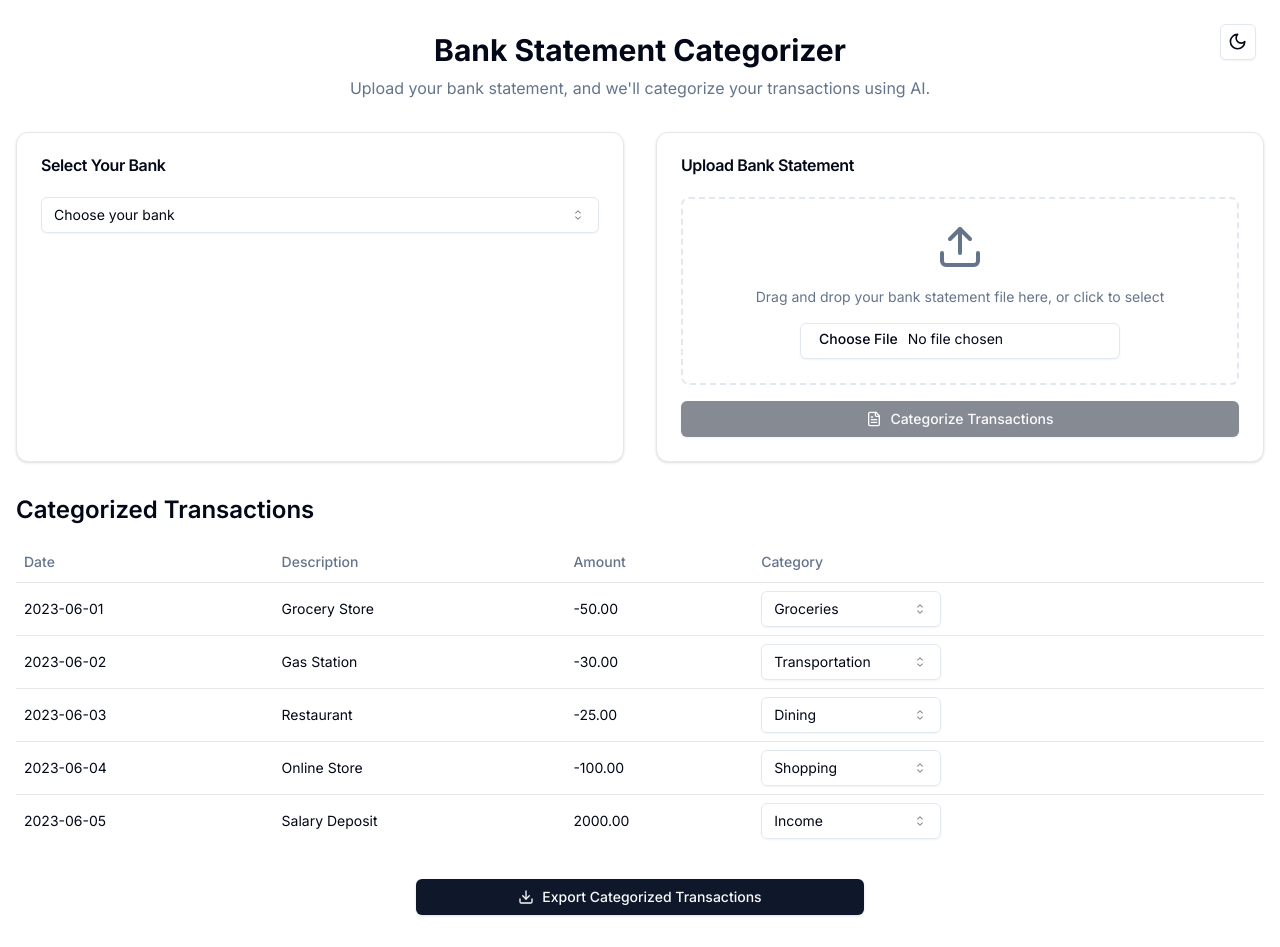
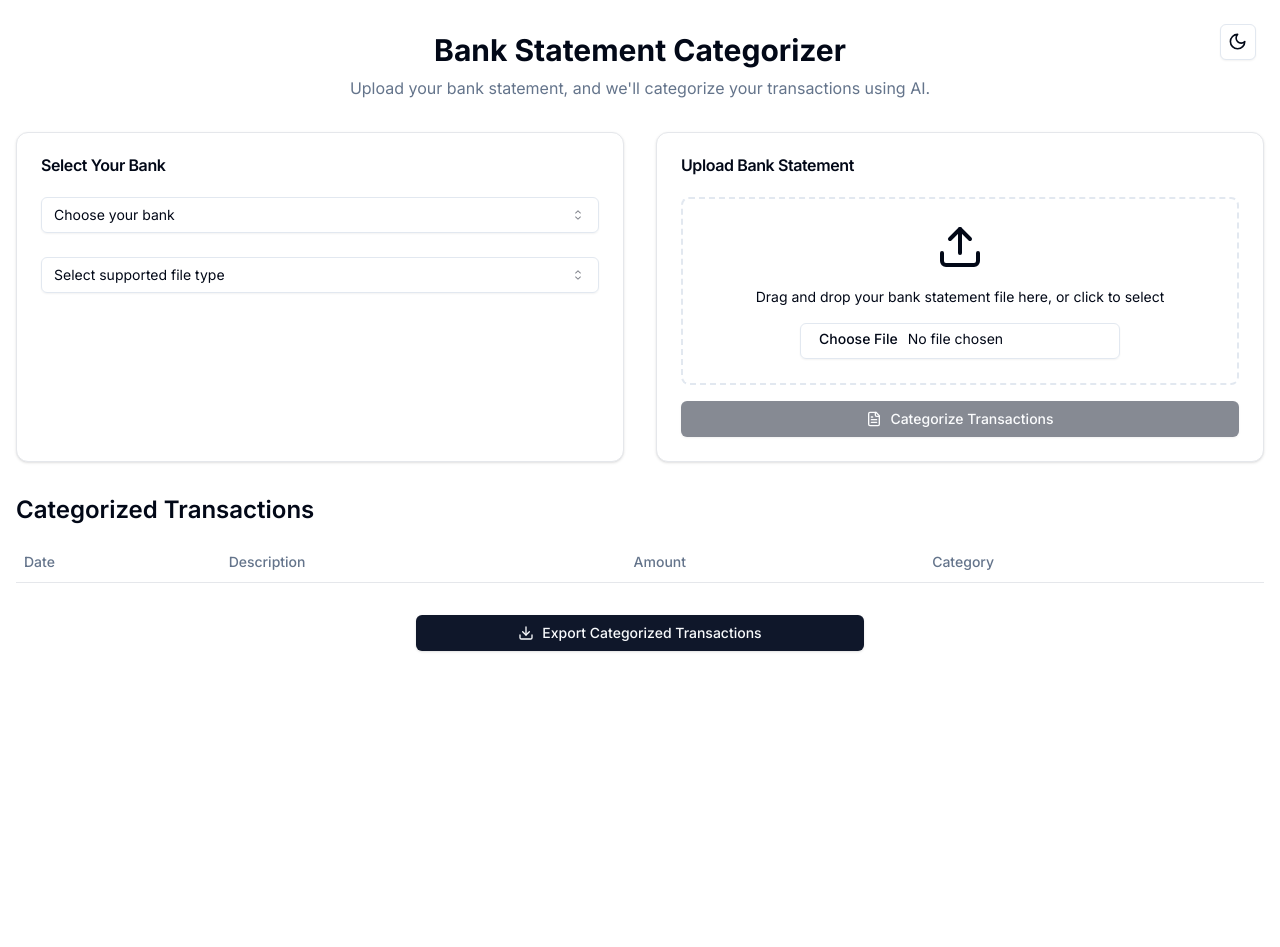
Before and after one commit to SyndicateGit/Bank2Excel, a Next.js app: page / in a window 1280 px wide. After the commit the page ends 800 px from the top, so only its background shows below. Built offline with nearby package versions, Linux system fonts and the light colour scheme.

Commit message:
Added csv parsing and convert to transaction[] model

```diff
--- a/package.json
+++ b/package.json
@@ -19,13 +19,16 @@
     "next-themes": "^0.3.0",
     "react": "^18",
     "react-dom": "^18",
+    "react-papaparse": "^4.4.0",
     "tailwind-merge": "^2.5.2",
-    "tailwindcss-animate": "^1.0.7"
+    "tailwindcss-animate": "^1.0.7",
+    "uuid": "^10.0.0"
   },
   "devDependencies": {
     "@types/node": "^20",
     "@types/react": "^18",
     "@types/react-dom": "^18",
+    "@types/uuid": "^10.0.0",
     "autoprefixer": "^10.4.20",
     "postcss": "^8.4.47",
     "tailwindcss": "^3.4.12",
--- a/src/app/page.tsx
+++ b/src/app/page.tsx
@@ -1,6 +1,6 @@
 "use client"
 
-import { useState, useEffect } from "react"
+import { useState } from "react"
 import { useTheme } from "next-themes"
 import { Button } from "@/components/ui/button"
 import { Input } from "@/components/ui/input"
@@ -8,35 +8,66 @@ import { Table, TableBody, TableCell, TableHead, TableHeader, TableRow } from "@
 import { Select, SelectContent, SelectItem, SelectTrigger, SelectValue } from "@/components/ui/select"
 import { Card, CardContent, CardHeader, CardTitle } from "@/components/ui/card"
 import { Upload, Download, FileText, Moon, Sun } from "lucide-react"
+import Papa from "papaparse";
+import { v4 as uuidv4 } from 'uuid';
 
-const initialTransactions = [
-  { id: 1, date: "2023-06-01", description: "Grocery Store", amount: -50.00, category: "Groceries" },
-  { id: 2, date: "2023-06-02", description: "Gas Station", amount: -30.00, category: "Transportation" },
-  { id: 3, date: "2023-06-03", description: "Restaurant", amount: -25.00, category: "Dining" },
-  { id: 4, date: "2023-06-04", description: "Online Store", amount: -100.00, category: "Shopping" },
-  { id: 5, date: "2023-06-05", description: "Salary Deposit", amount: 2000.00, category: "Income" },
-]
+import { defaultTransactions, Transaction } from "@/models/transaction"
 
 const categories = ["Groceries", "Transportation", "Dining", "Shopping", "Income", "Utilities", "Entertainment", "Other"]
 
 const banks = ["RBC"]
 
+const fileTypes = ["text/csv"]
+
+
 export default function BankStatementCategorizer() {
-  const [file, setFile] = useState<File | null>(null)
-  const [transactions, setTransactions] = useState(initialTransactions)
-  const [selectedBank, setSelectedBank] = useState<string | null>(null)
-  const { theme, setTheme } = useTheme()
-  const [mounted, setMounted] = useState(false)
+  const [file, setFile] = useState<File | null>(null);
+  const [transactions, setTransactions] = useState([] as Transaction[]);
+  const [selectedBank, setSelectedBank] = useState<string | null>(null);
+  const [selectedFileType, setSelectedFileType] = useState<string | null>(null);
+  const { theme, setTheme } = useTheme();
 
-  useEffect(() => {
-    setMounted(true)
-  }, [])
 
   const handleFileUpload = (event: React.ChangeEvent<HTMLInputElement>) => {
-    const uploadedFile = event.target.files?.[0]
-    if (uploadedFile) {
+    const uploadedFile = event.target.files?.[0];
+    if(!uploadedFile){
+      alert("Error uploading file.");
+      return
+    }
+    // Check file type matches selected file type
+    if(uploadedFile.type !== selectedFileType) {
+      alert("Invalid file type")
+      return
+    }
     setFile(uploadedFile)
-      // In a real application, you would process the file here
+    if(uploadedFile.type === "text/csv"){
+    // Parse the file and set transactions
+      Papa.parse(uploadedFile, {
+        header: true, // Skip header row in CSV
+        skipEmptyLines: true, // Skips last empty row
+        complete: function(results){
+          console.log(results.data);
+          // Expenses should only be from chequing account
+          const creditRows = (results.data as any[]).filter((row:any) => {
+            if(row['Account Type'] != 'Chequing') {
+              return false;
+            }
+            return true;
+          });
+
+          const creditTransactions = creditRows.map((row:any) => {
+            return {
+              id: uuidv4(),
+              date: row['Transaction Date'],
+              description: row['Description 1'] + ' ' + row['Description 2'],
+              amount: parseFloat(row['CAD$']),
+              category: undefined
+            }
+          })
+
+          setTransactions(creditTransactions);
+        }
+      })
     }
   }
 
@@ -45,12 +76,18 @@ export default function BankStatementCategorizer() {
     // In a real application, you might adjust file handling or processing based on the selected bank
   }
 
+  const handleFileTypeChange = (fileType: string) => {
+    setSelectedFileType(fileType)
+    // In a real application, you might adjust file handling or processing based on the selected file type
+  }
+
   const handleCategorize = () => {
     // In a real application, you would process the file and categorize transactions here
+    console.log(transactions);
     alert("Transactions categorized!")
   }
 
-  const handleCategoryChange = (transactionId: number, newCategory: string) => {
+  const handleCategoryChange = (transactionId: string, newCategory: string) => {
     setTransactions(transactions.map(t =>
       t.id === transactionId ? { ...t, category: newCategory } : t
     ))
@@ -82,10 +119,6 @@ export default function BankStatementCategorizer() {
     setTheme(theme === "dark" ? "light" : "dark")
   }
 
-  if (!mounted) {
-    return null
-  }
-
   return (
     <div className="container mx-auto px-4 py-8 bg-background text-foreground">
       <header className="flex justify-center items-center mb-8">
@@ -106,6 +139,7 @@ export default function BankStatementCategorizer() {
             <CardTitle>Select Your Bank</CardTitle>
           </CardHeader>
           <CardContent>
+            <div className="flex flex-col gap-6">
               <Select onValueChange={handleBankChange}>
                 <SelectTrigger className="w-full">
                   <SelectValue placeholder="Choose your bank" />
@@ -118,6 +152,19 @@ export default function BankStatementCategorizer() {
                   ))}
                 </SelectContent>
               </Select>
+              <Select onValueChange={handleFileTypeChange}>
+                <SelectTrigger className="w-full">
+                  <SelectValue placeholder="Select supported file type" />
+                </SelectTrigger>
+                <SelectContent>
+                  {fileTypes.map((file) => (
+                    <SelectItem key={file} value={file}>
+                      {file}
+                    </SelectItem>
+                  ))}
+                </SelectContent>
+              </Select>
+            </div>
           </CardContent>
         </Card>
 
@@ -127,8 +174,8 @@ export default function BankStatementCategorizer() {
           </CardHeader>
           <CardContent>
             <div className="flex flex-col items-center justify-center p-6 border-2 border-dashed rounded-lg border-border">
-              <Upload className="w-12 h-12 text-muted-foreground mb-4" />
-              <p className="text-sm text-muted-foreground mb-4 text-center">
+              <Upload className="w-12 h-12  mb-4" />
+              <p className="text-sm mb-4 text-center">
                 Drag and drop your bank statement file here, or click to select
               </p>
               <Input
@@ -142,7 +189,7 @@ export default function BankStatementCategorizer() {
             <Button
               className="w-full mt-4"
               onClick={handleCategorize}
-              disabled={!file || !selectedBank}
+              disabled={!file || !selectedBank || !selectedFileType}
             >
               <FileText className="mr-2 h-4 w-4" /> Categorize Transactions
             </Button>
--- /dev/null
+++ b/src/models/transaction.ts
@@ -0,0 +1,15 @@
+export interface Transaction {
+  id: string
+  date: string
+  description: string
+  amount: number
+  category?: string
+}
+
+export const defaultTransactions: Transaction[] = [
+    { id: '1', date: "2023-06-01", description: "Grocery Store", amount: -50.00, category: "Groceries" },
+    { id: '2', date: "2023-06-02", description: "Gas Station", amount: -30.00, category: "Transportation" },
+    { id: '3', date: "2023-06-03", description: "Restaurant", amount: -25.00, category: "Dining" },
+    { id: '4', date: "2023-06-04", description: "Online Store", amount: -100.00, category: "Shopping" },
+    { id: '5', date: "2023-06-05", description: "Salary Deposit", amount: 2000.00, category: "Income" },
+  ]
```
Also changed, not shown: csv1.csv (renamed from csv70124.csv), 1 other file (tests, documents, lock files or other folders). Lines whose indentation alone changed are shown as unchanged.
